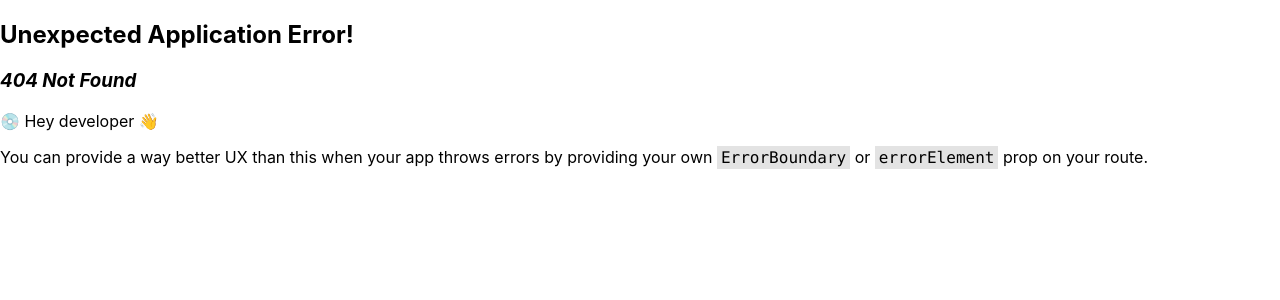
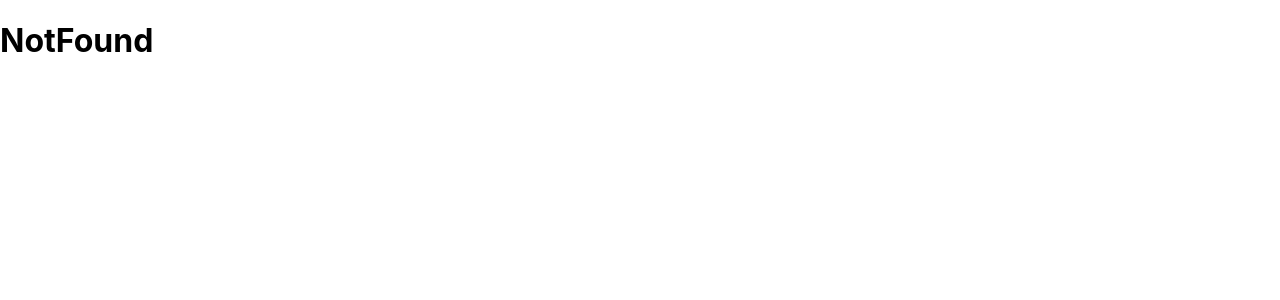
Before and after one commit to vdomobv/SketchBook, a React (Create React App) app in the folder front-end/: page / in a window 1280 px wide. Before the commit this address had no page. Shown: the top 300 px of the page. Built offline with nearby package versions, Linux system fonts and the light colour scheme.

Commit message:
<feat>[#268-LJE] Not Found 페이지 생성

```diff
--- a/front-end/src/App.js
+++ b/front-end/src/App.js
@@ -11,6 +11,7 @@ import Check from "./pages/Check/index";
 import Play from "./pages/Play/index";
 import Profile from "./pages/Profile/index";
 import Code from "./pages/Code/index";
+import NotFound from "./pages/NotFound/index";
 ///////////////////////////////////
 
 const router = createBrowserRouter([
@@ -54,6 +55,10 @@ const router = createBrowserRouter([
     path: "/code",
     element: <Code />,
   },
+  {
+    path: "/*",
+    element: <NotFound />,
+  },
 ]);
 
 function App() {
--- /dev/null
+++ b/front-end/src/pages/NotFound/index.jsx
@@ -0,0 +1,7 @@
+function NotFound() {
+  return <div>
+    <h1>NotFound</h1>
+  </div>;
+}
+
+export default NotFound;
```
